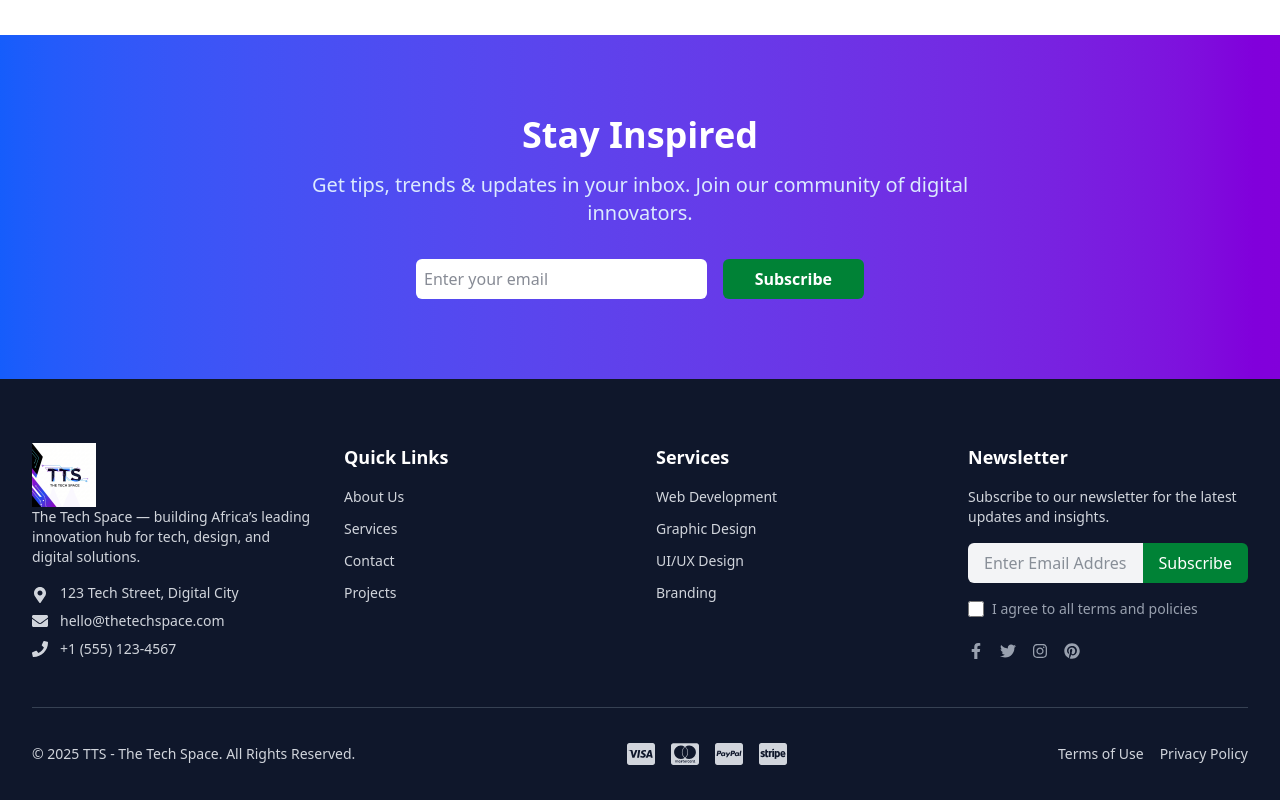
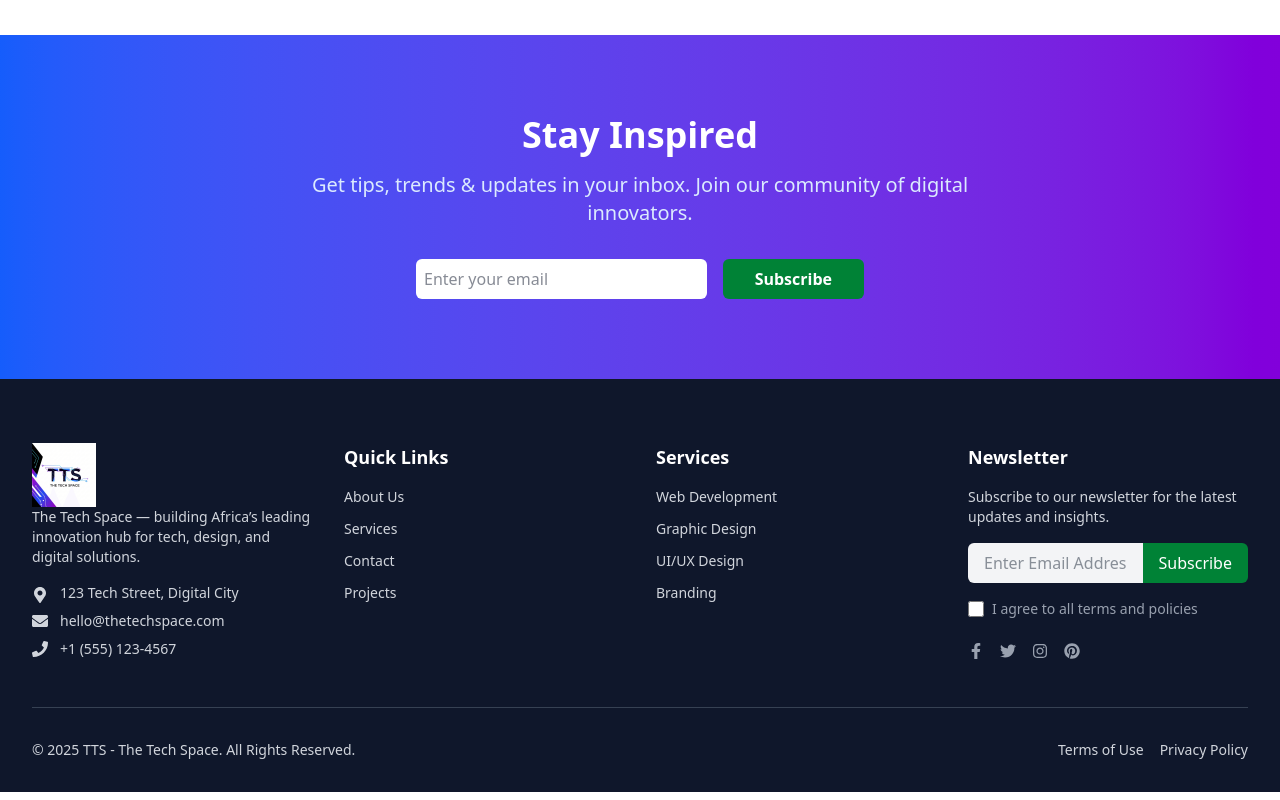
Before and after one commit to jeffery-marfo/thetechspace, a React (Vite) app: page / in a window 1280 px wide. Shown: the part 2173-2973 px from the top of the page. Built offline with nearby package versions, Linux system fonts and the light colour scheme.

Commit message:
fixed footer

```diff
--- a/src/components/Footer.jsx
+++ b/src/components/Footer.jsx
@@ -10,10 +10,6 @@ import {
   FaInstagram,
   FaPinterest,
   FaArrowUp,
-  FaCcVisa,
-  FaCcMastercard,
-  FaCcPaypal,
-  FaCcStripe
 } from 'react-icons/fa';
 import logo1 from '../assets/img/logo1.png'; // Adjust the path to your logo image file
 
@@ -136,12 +132,7 @@ const Footer = () => {
           {/* Footer bottom */}
           <div className="mt-12 border-t border-gray-700 pt-8 flex flex-col md:flex-row justify-between items-center text-sm">
             <p>&copy; {new Date().getFullYear()} TTS - The Tech Space. All Rights Reserved.</p>
-            <div className="flex items-center space-x-4 my-4 md:my-0">
-              <FaCcVisa size={28} />
-              <FaCcMastercard size={28} />
-              <FaCcPaypal size={28} />
-              <FaCcStripe size={28} />
-            </div>
+
             <div className="flex space-x-4">
               <FooterLink to="/terms">Terms of Use</FooterLink>
               <FooterLink to="/privacy">Privacy Policy</FooterLink>
```
